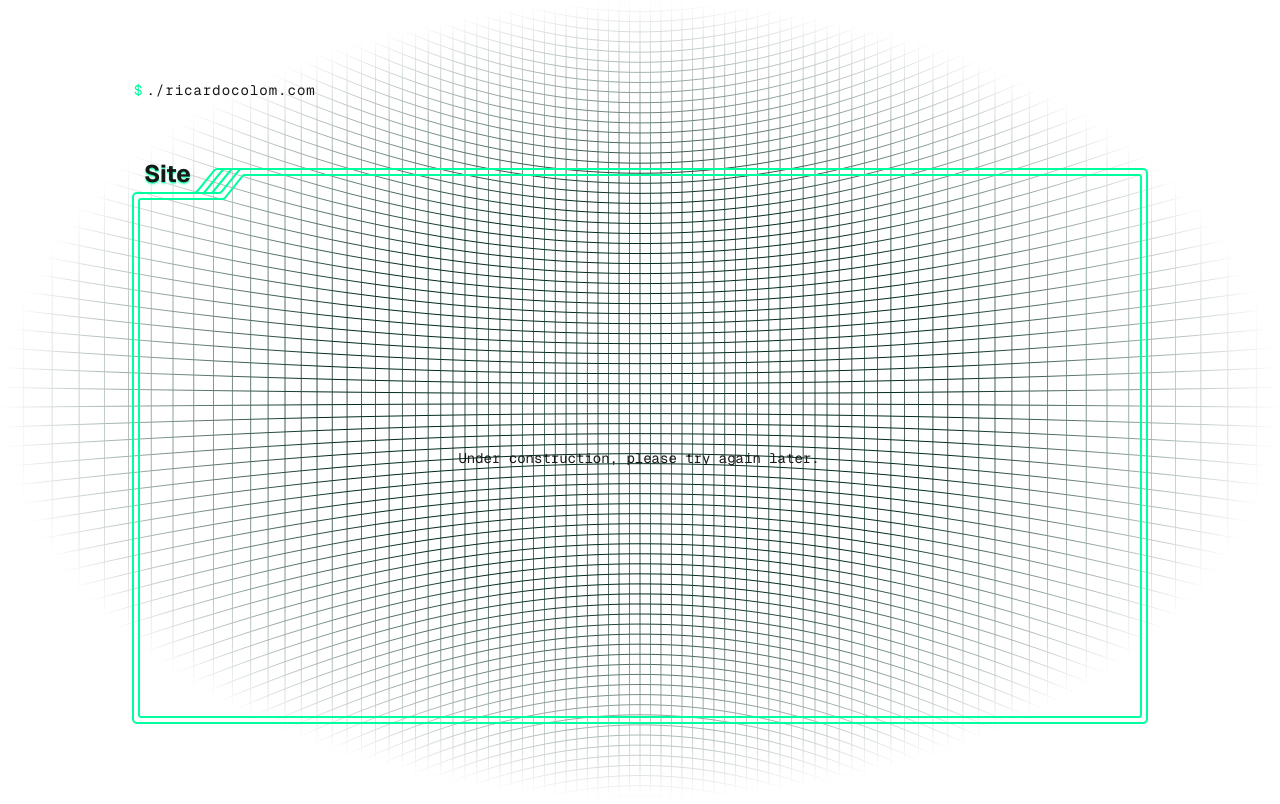
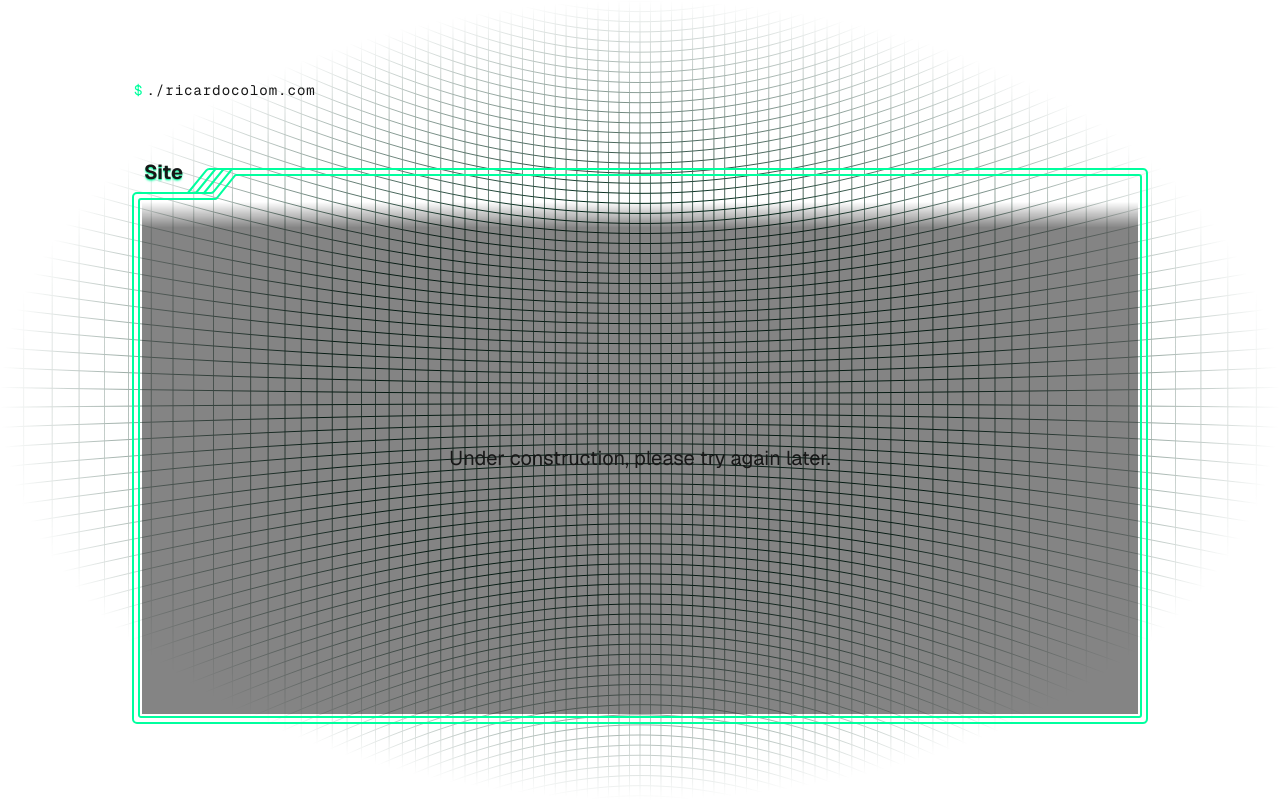
Before and after one commit to ricardocolom64/site, a Laravel app: page /projects/site in a window 1280 px wide. Run offline with Laravel 12, Linux system fonts and the light colour scheme; style sheets or scripts are compiled from the project's sources; some libraries are stand-ins or nearby versions; some web fonts are replaced.

Commit message:
add - Folk font

```diff
--- a/resources/css/app.css
+++ b/resources/css/app.css
@@ -8,6 +8,7 @@
     --font-sans: 'Instrument Sans', ui-sans-serif, system-ui, sans-serif, 'Apple Color Emoji', 'Segoe UI Emoji',
         'Segoe UI Symbol', 'Noto Color Emoji';
     --font-code: 'Geist Mono', ui-monospace, SFMono-Regular, 'Courier New', monospace;
+    --font-folk: 'Folk Pro', 'Geist', ui-sans-serif, system-ui, sans-serif;
 
     --color-dark: #0a0a0a;
     --color-dark-text: #ededed;
--- a/resources/css/fonts.css
+++ b/resources/css/fonts.css
@@ -1,3 +1,15 @@
+/* --- Folk Pro --- */
+
+@font-face {
+    font-family: 'Folk Pro';
+    src: url('/fonts/FolkPro-B.otf') format('opentype');
+    font-weight: normal;
+    font-style: normal;
+    font-display: swap;
+}
+
+/* --- Geist --- */
+
 @font-face {
     font-family: 'Geist';
     src: url('/fonts/Geist-Thin.woff2') format('woff2');
--- a/resources/js/components/common/Window.tsx
+++ b/resources/js/components/common/Window.tsx
@@ -25,7 +25,7 @@ export default function Window({
                 <div className="w-max flex flex-row relative">
                     <div className="flex-1 flex flex-row">
                         {/* hacky trick just to get the proper width... */}
-                        <div className="w-max text-2xl font-bold -z-5 px-2 opacity-0">
+                        <div className="w-max text-xl font-bold font-folk -z-5 px-2 opacity-0 ">
                             {name}
                         </div>
                         <div className="absolute left-0 top-0 min-w-8 flex-1 flex flex-row w-full">
@@ -38,12 +38,12 @@ export default function Window({
                                 }}
                             />
                         </div>
-                        <div className="absolute left-0 bottom-2 pl-3 py-1 text-shadow-sm text-shadow-neo/50 w-max h-max text-2xl font-bold text-right">
+                        <div className="absolute left-0 bottom-2 pl-3 py-2 text-shadow-sm text-shadow-neo/50 w-max h-max text-xl font-bold font-folk text-right">
                             {name}
                         </div>
                     </div>
                 </div>
-                <div className="w-full flex flex-row">
+                <div className="w-full flex flex-row relative">
                     <img src={stack} />
                     <div
                         className="w-full"
@@ -53,17 +53,29 @@ export default function Window({
                         }}
                     />
                     <img src={corner_tr} />
+                    {/* <div className="group hover:cursor-pointer absolute left-11 top-3.25 min-w-32 w-[calc(100%-66px)] h-4.5">
+                        <div className="opacity-25 group-hover:opacity-100 transition-all duration-200 bg-neutral-400 group-hover:bg-neo">
+                            <div className="absolute h-full w-full bg-neo skew-x-[-37.5deg] rounded-xs" />
+                        </div>
+                        <div className="relative left-0.5 bottom-px w-full h-full self-center text-center font-code font-bold text-sm">
+                            {"Resume.pdf"}
+                        </div>
+                    </div> */}
+                    {/* <div className="absolute right-3 top-3 font-code text-xs p-1 px-12 bg-neo-grey/25 border-2 border-neutral-500 rounded-xs hover:border-neo transition-all duration-200 hover:underline hover:text-neo hover:cursor-pointer">
+                        {"Resume.pdf"}
+                    </div> */}
                 </div>
             </div>
             <div className="w-full flex flex-row">
                 <div
-                    className="w-2 min-h-4"
+                    className="w-2 min-h-4 mr-0.5"
                     style={{
                         backgroundImage: `url(${bar_v_small_l})`,
                         backgroundRepeat: 'repeat-y'
                     }}
                 />
                 <div className="relative flex flex-col justify-center items-center flex-1 w-full">
+                    <div className="absolute flex w-full h-full bg-dark/50 -z-5 mask-t-from-95%" />
                     {children}
                 </div>
                 <div
--- a/resources/js/components/home/Header.tsx
+++ b/resources/js/components/home/Header.tsx
@@ -3,16 +3,16 @@ import AgeCounter from "./AgeCounter";
 export default function Header() {
     return (
         <div className="flex flex-col gap-8 w-full lg:w-xl">
-            <div className="flex flex-col w-full items-center sm:items-left">
-                <div className="text-4xl lg:text-7xl font-bold tracking-tight text-shadow-md text-shadow-neo/50">
+            <div className="flex flex-col w-full items-center sm:items-left font-folk">
+                <div className="text-4xl lg:text-6xl font-bold tracking-tight text-shadow-md text-shadow-neo/50">
                     Ricardo Colom
                 </div>
-                <div className="text-2xl lg:text-4xl font-extralight tracking-tight text-neo text-shadow-md text-shadow-neo/50">
+                <div className="text-xl lg:text-3xl font-extralight tracking-tight text-neo text-shadow-md text-shadow-neo/50 lg:mt-2">
                     Software Engineer
                 </div>
             </div>
             <div className="text-sm lg:text-base mx-8 sm:mx-0 sm:max-w-2xl text-center sm:text-left">
-                Hi! I’m Rick.
+                {"Hi! I'm Rick."}
                 <br />
                 <br />
                 <AgeCounter />
--- a/resources/js/components/home/Monitor.tsx
+++ b/resources/js/components/home/Monitor.tsx
@@ -53,9 +53,9 @@ export default function Monitor() {
     return (
         <Window name="Socials">
             <div className="flex flex-col my-6 items-center relative w-full px-4 xl:w-xs">
-                <div className="h-[300px] w-[230px] rounded-t-[3%] border-2 border-b-0 border-neutral-500 relative">
+                <div className="h-[300px] w-[230px] rounded-t-[2%] border-2 border-b-0 border-neutral-500 relative">
                     <div className="absolute top-3 left-1/2 transform -translate-x-1/2">
-                        <div className="h-[140px] w-[200px] rounded-t-[5%] border-2 border-b-0 border-neutral-500"></div>
+                        <div className="h-[140px] w-[200px] rounded-t-[3%] border-2 border-b-0 border-neutral-500"></div>
                         <div className="h-[30px] w-[200px] rounded-b-[85%] border-2 border-t-0 border-neutral-500"></div>
                         <img src={logo} alt="monitor-logo" className="absolute top-1/2 translate-y-14.5 left-1/2 transform -translate-x-1/2 w-24" />
                         {/* Screen */}
--- a/resources/js/components/home/Projects.tsx
+++ b/resources/js/components/home/Projects.tsx
@@ -65,14 +65,14 @@ export default function Projects() {
 
     return (
         <Window name="Projects">
-            <div className="px-6 lg:w-4xl self-center py-6 gap-2 w-full flex">
+            <div className="p-4 lg:w-4xl self-center gap-2 w-full flex">
                 {projectData.map((project, index) => (
                     <a
                         key={index}
                         onMouseEnter={() => {
                             setActiveCard(index);
                         }}
-                        className={`group hover:cursor-pointer font-code rounded-lg transition-all duration-500 ease-in-out ${activeCard === index ? 'w-full backdrop-brightness-75' : 'w-16'}`}
+                        className={`group hover:cursor-pointer font-code rounded-sm transition-all duration-500 ease-in-out ${activeCard === index ? 'w-full backdrop-brightness-75' : 'w-16'}`}
                         href={project.href}
                         target="_blank"
                         rel="noopener noreferrer"
@@ -80,9 +80,9 @@ export default function Projects() {
                         <div
                             className={`h-96 relative transition-all overflow-hidden`}
                         >
-                            <div className={`w-full h-full absolute rounded-lg transition-all duration-200 ${activeCard === index ? 'border-neo' : 'border-neutral-500'}`}></div>
-                            <div className={`w-full h-full absolute z-30 border-2 rounded-lg transition-all duration-200 ${activeCard === index ? 'border-neutral-500 group-hover:border-neo shadow-[inset_0_0_8px_8px_#73737325] group-hover:shadow-[inset_0_0_8px_8px_#00FF9E25]' : 'border-neo-grey-secondary'}`}></div>
-                            <div className={`w-max absolute top-4 left-[36px] origin-top-left rotate-90 text-sm text-shadow-sm text-shadow-neutral-100/25 z-20 transition-all duration-200 ${activeCard === index ? 'opacity-0' : 'opacity-100'}`}>
+                            <div className={`w-full h-full absolute rounded-sm transition-all duration-200 ${activeCard === index ? 'border-neo' : 'border-neutral-500'}`}></div>
+                            <div className={`w-full h-full absolute z-30 border-2 rounded-sm transition-all duration-200 ${activeCard === index ? 'border-neutral-500 group-hover:border-neo shadow-[inset_0_0_8px_8px_#73737325] group-hover:shadow-[inset_0_0_8px_8px_#00FF9E25]' : 'border-neo-grey-secondary'}`}></div>
+                            <div className={`w-max absolute top-4 left-9 origin-top-left rotate-90 text-sm text-shadow-sm text-shadow-neutral-100/25 z-20 transition-all duration-200 ${activeCard === index ? 'opacity-0' : 'opacity-100'}`}>
                                 {project.title}
                             </div>
                             <div className={`w-full h-full relative z-10 transition-all duration-200 ease-in-out ${activeCard === index ? 'opacity-100' : 'opacity-0'}`}>
--- a/resources/js/components/home/WorkExperience.tsx
+++ b/resources/js/components/home/WorkExperience.tsx
@@ -32,19 +32,6 @@ function LocationDotIcon() {
 export default function WorkExperience() {
     return (
         <>
-            <div className="flex justify-end">
-                <a href="#" className="group flex items-center text-sm lg:text-base font-medium text-neutral-500 hover:text-neutral-100 transition-all">
-                    <div className="mr-2 self-center">
-                        Résumé
-                    </div>
-                    <div className="mr-2 hidden lg:block">
-                        [PDF]
-                    </div>
-                    <div className="h-3 w-3">
-                        <ArrowIcon />
-                    </div>
-                </a>
-            </div>
             <Window name="Work Experience">
                 <div className="w-full lg:w-4xl p-4 lg:p-8">
                     <div className="flex items-center justify-between">
@@ -52,7 +39,7 @@ export default function WorkExperience() {
                             href="https://kaseya.com" target="_blank" rel="noopener noreferrer"
                             className="group flex flex-row text-lg lg:text-xl font-bold text-shadow-sm text-shadow-neutral-100/25 hover:cursor-pointer"
                         >
-                            <div>
+                            <div className="font-folk leading-0">
                                 Kaseya
                             </div>
                             <div className="aspect-square w-2 ml-1 lg:ml-2 lg:w-3 self-center text-neutral-500 group-hover:text-neutral-100 transition-all">
@@ -144,7 +131,7 @@ export default function WorkExperience() {
                                     key={tool}
                                     className="mx-1 lg:mx-2"
                                 >
-                                    <div className={`text-center justify-center items-center border-2 border-neo rounded-lg px-3 py-1`}>
+                                    <div className={`text-center justify-center items-center border-2 border-neo rounded-sm px-3 py-1`}>
                                         {tool}
                                     </div>
                                 </div>
--- a/resources/js/layouts/SiteLayout.tsx
+++ b/resources/js/layouts/SiteLayout.tsx
@@ -9,7 +9,7 @@ interface WindowProps {
 
 export default function SiteLayout({ children, hideHeader = false }: PropsWithChildren<WindowProps>) {
     return (
-        <div className="flex flex-col items-center justify-start min-h-screen px-6 pt-20 pb-3 sm:pb-20 font-[family-name:var(--font-geist-sans)]">
+        <div className="flex flex-col items-center justify-start min-h-screen px-6 pt-20 pb-3 sm:pb-20">
             {/* <div className="z-0 fixed inset-0 bg-neo-grid"></div> */}
             <div
                 className="
--- a/resources/js/pages/projects/Site.tsx
+++ b/resources/js/pages/projects/Site.tsx
@@ -4,7 +4,7 @@ export default function Site() {
 
     return (
         <ProjectLayout name="Site">
-            <div className="flex flex-col min-h-128 justify-center">
+            <div className="flex flex-col min-h-128 justify-center font-folk text-xl">
                 Under construction, please try again later.
             </div>
         </ProjectLayout>
```
Also changed, not shown: 2 other files.
